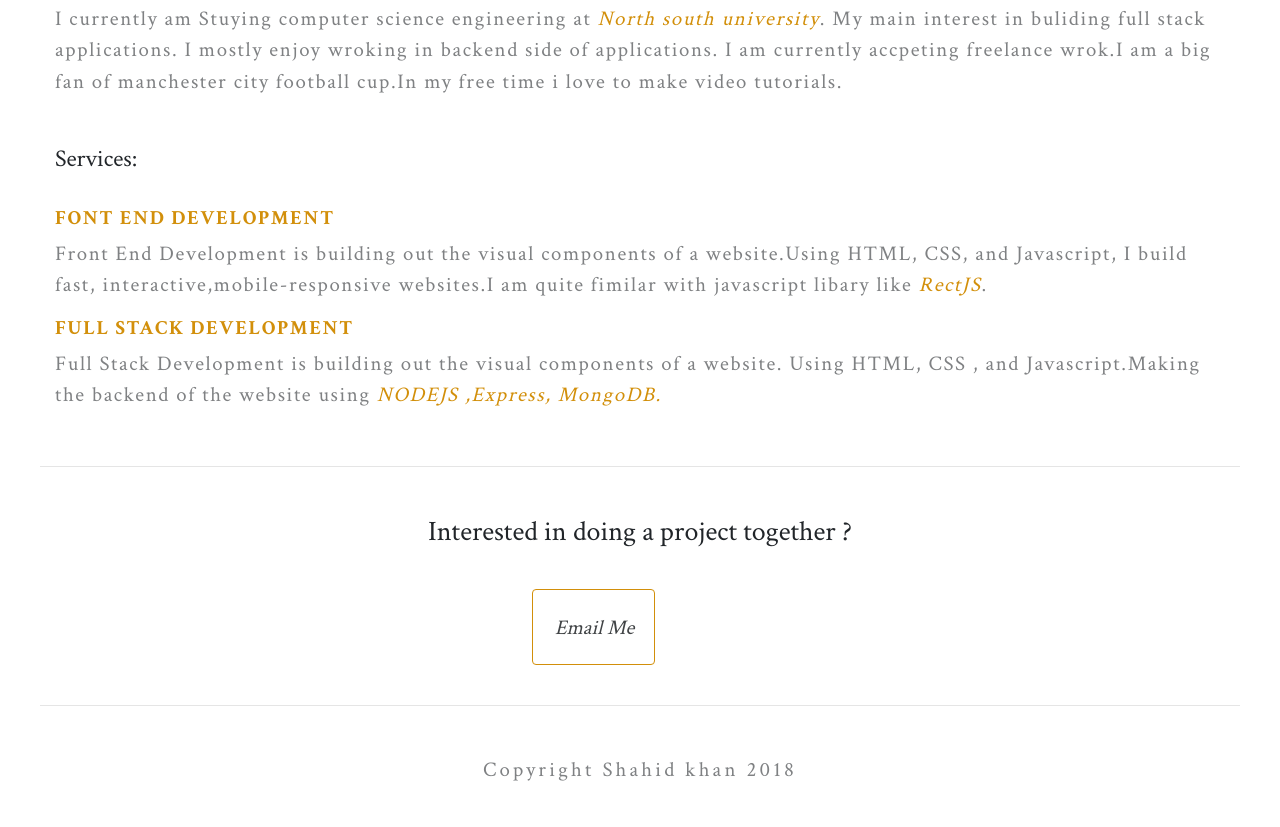
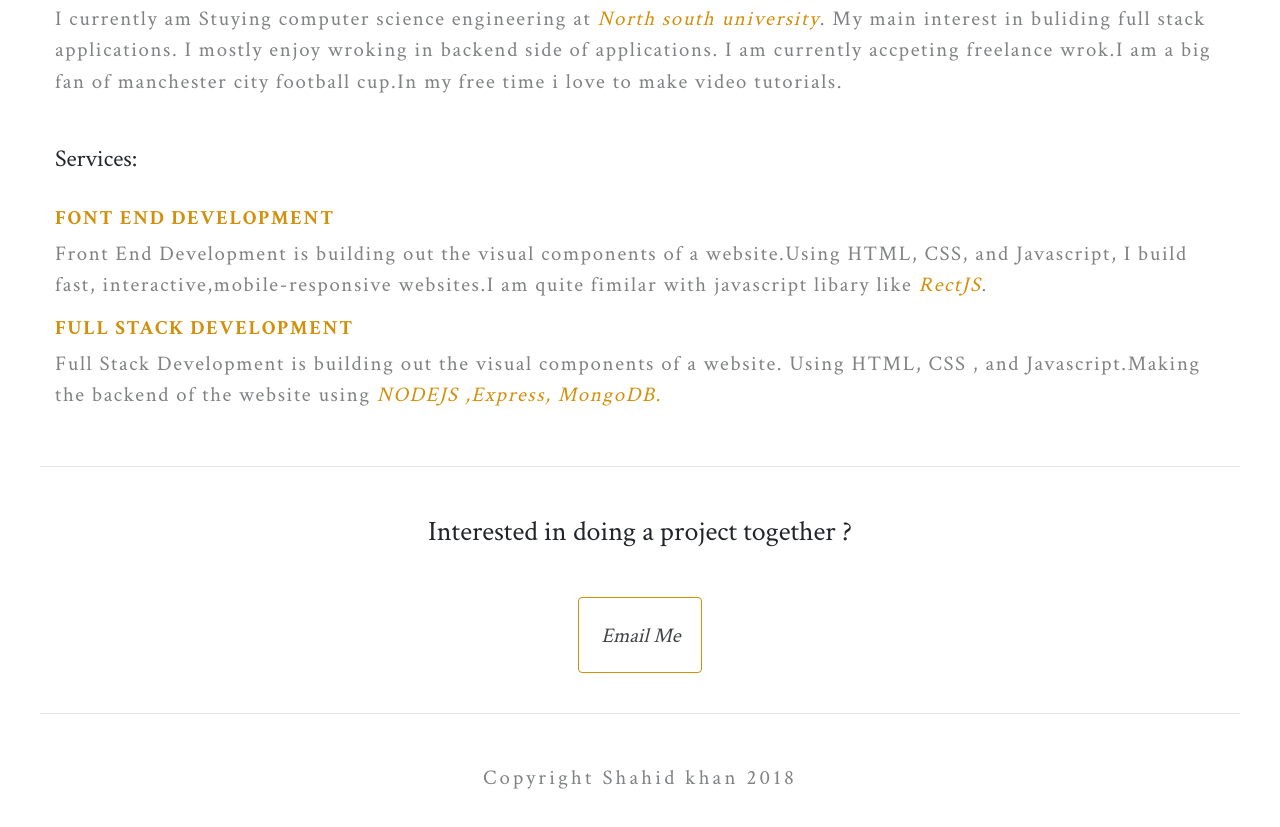
Before and after one commit to shahidnsu/myPortfoilo, a plain HTML site: page index.html in a window 1280 px wide. Shown: the part 1322-2149 px from the top of the page. Drawn offline with nearby package versions, Linux system fonts and the light colour scheme.

Commit message:
Button issue
centered the button using the class "text-center"

```diff
--- a/index.html
+++ b/index.html
@@ -87,7 +87,7 @@
                    </h3>
                 </div>
                 <div class="container">
-                <div class="col-md-12 col-sm-12">
+                <div class="col-md-12 col-sm-12 text-center mt-3">
                   <button class="btn btn-secondary"> <a href="shahidkhannsucse74@gmail.com?subject=Reaching%20Out&body=How%20are%20you ">Email Me   </a></button>
                 </div>
                 </div>
--- a/main.css
+++ b/main.css
@@ -57,7 +57,7 @@ html,body{
     color:#d28f0a;
 }
 button {
-    margin-left: 40%;
+
     margin-top: 3%;
 
 }
```
